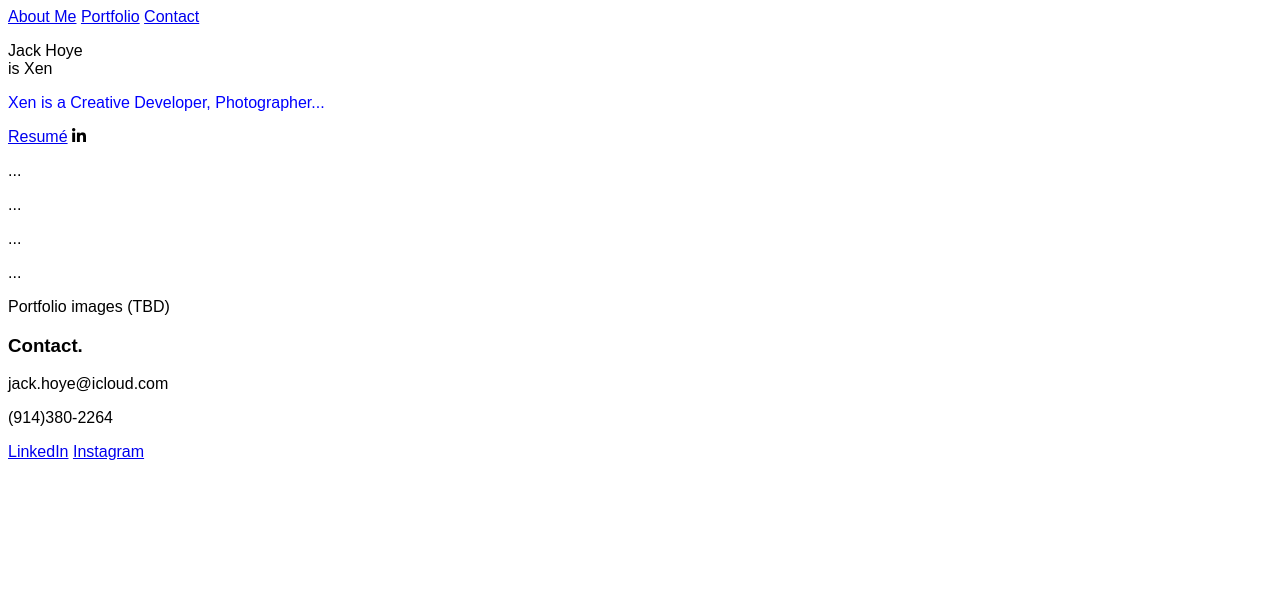
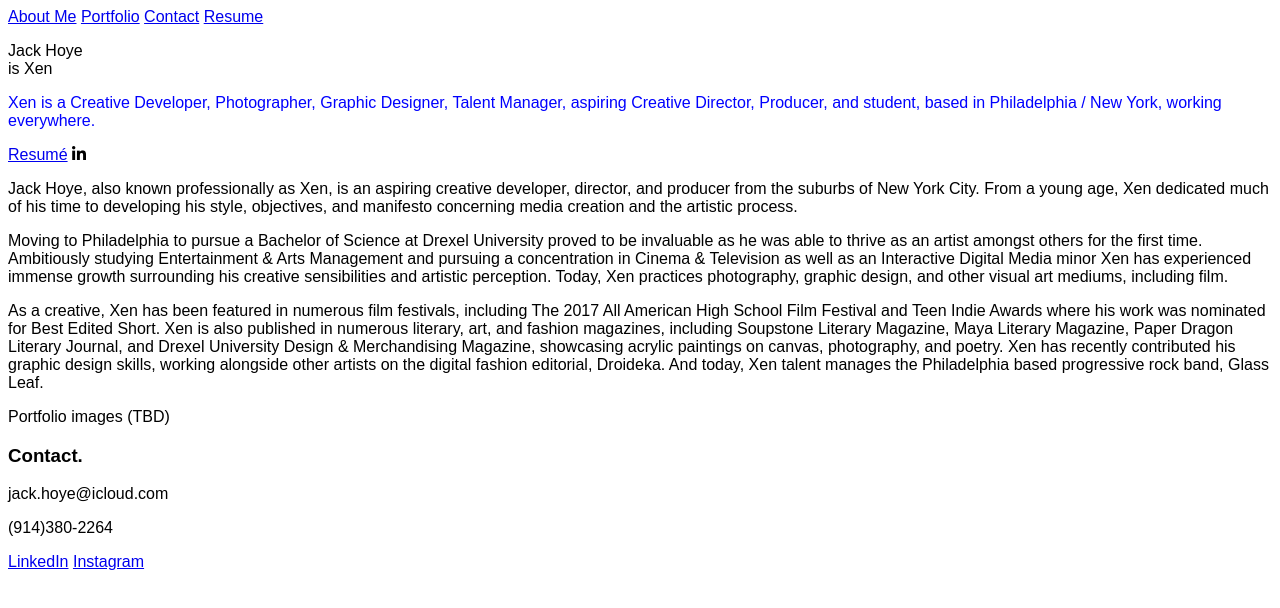
Before and after one commit to jmhoye5/IDM221CodeContent, a plain HTML site: page Index.html in a window 1280 px wide. Drawn offline with Linux system fonts and the light colour scheme.

Commit message:
Updated homepage content

```diff
--- a/Index.html
+++ b/Index.html
@@ -10,21 +10,21 @@
 </head>
 <body>
     <nav class="sticky">
-        <a href=#about>About Me</a>
-        <a href=#portfolio>Portfolio</a>
-        <a href=#contact>Contact</a>
+        <a href="index.html">About Me</a>
+        <a href="portfolio.html">Portfolio</a>
+        <a href="index.html">Contact</a>
+        <a href="resume.html">Resume</a>
     </nav>
     <main>
         <p>Jack Hoye<br/>is Xen</p>
     </main>
     <section id="about">
-        <p class="intro"> Xen is a Creative Developer, Photographer...</p>
+        <p class="intro"> Xen is a Creative Developer, Photographer, Graphic Designer, Talent Manager, aspiring Creative Director, Producer, and student, based in Philadelphia / New York, working everywhere.</p>
         <a href="https://docs.google.com/document/d/1yPrEfHokk0UMBR8z9R1aGcPfWZKOMtc7_d5QaUpzlQg/edit"  target="win_google">Resumé</a>
         <i class="fab fa-linkedin-in"></i>
-        <p>...</p>
-        <p>...</p>
-        <p>...</p>
-        <p>...</p>
+        <p>Jack Hoye, also known professionally as Xen, is an aspiring creative developer, director, and producer from the suburbs of New York City. From a young age, Xen dedicated much of his time to developing his style, objectives, and manifesto concerning media creation and the artistic process. </p>
+        <p>Moving to Philadelphia to pursue a Bachelor of Science at Drexel University proved to be invaluable as he was able to thrive as an artist amongst others for the first time. Ambitiously studying Entertainment & Arts Management and pursuing a concentration in Cinema & Television as well as an Interactive Digital Media minor Xen has experienced immense growth surrounding his creative sensibilities and artistic perception. Today, Xen practices photography, graphic design, and other visual art mediums, including film. </p>
+        <p>As a creative, Xen has been featured in numerous film festivals, including The 2017 All American High School Film Festival and Teen Indie Awards where his work was nominated for Best Edited Short. Xen is also published in numerous literary, art, and fashion magazines, including Soupstone Literary Magazine, Maya Literary Magazine, Paper Dragon Literary Journal, and Drexel University Design & Merchandising Magazine, showcasing acrylic paintings on canvas, photography, and poetry. Xen has recently contributed his graphic design skills, working alongside other artists on the digital fashion editorial, Droideka. And today, Xen talent manages the Philadelphia based progressive rock band, Glass Leaf.</p>
     </section>
     <section id="portfolio">
         <p>Portfolio images (TBD)</p>
@@ -36,6 +36,9 @@
         <a href="https://www.linkedin.com/in/jack-hoye/"  target="win_linkedIn">LinkedIn</a>
         <a href="https://www.instagram.com/jack.hoye/"  target="win_instagram">Instagram</a>
     </section>
+    <section id="resume">
+
+    </section>
     <footer>
 
     </footer>
```
